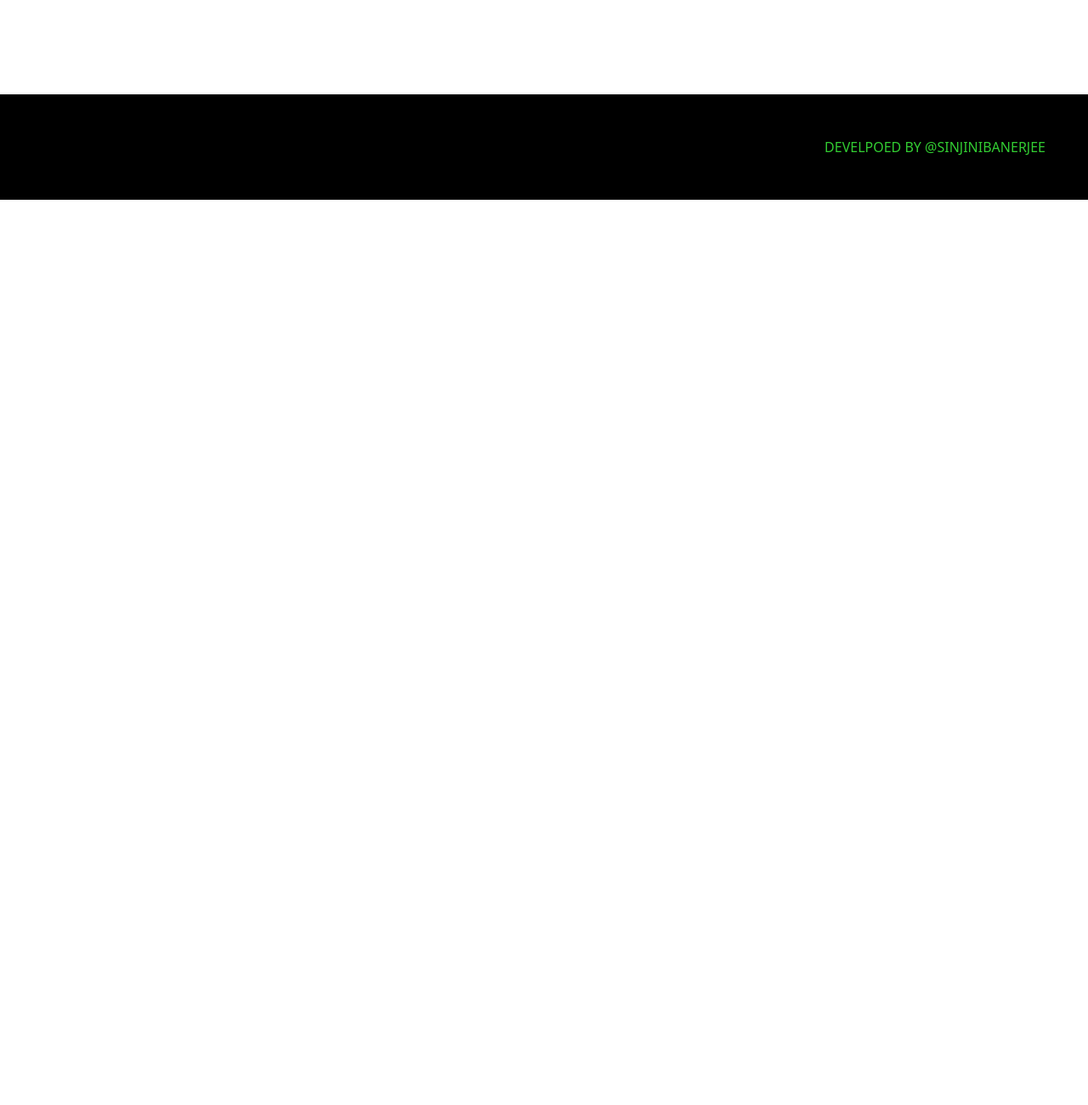
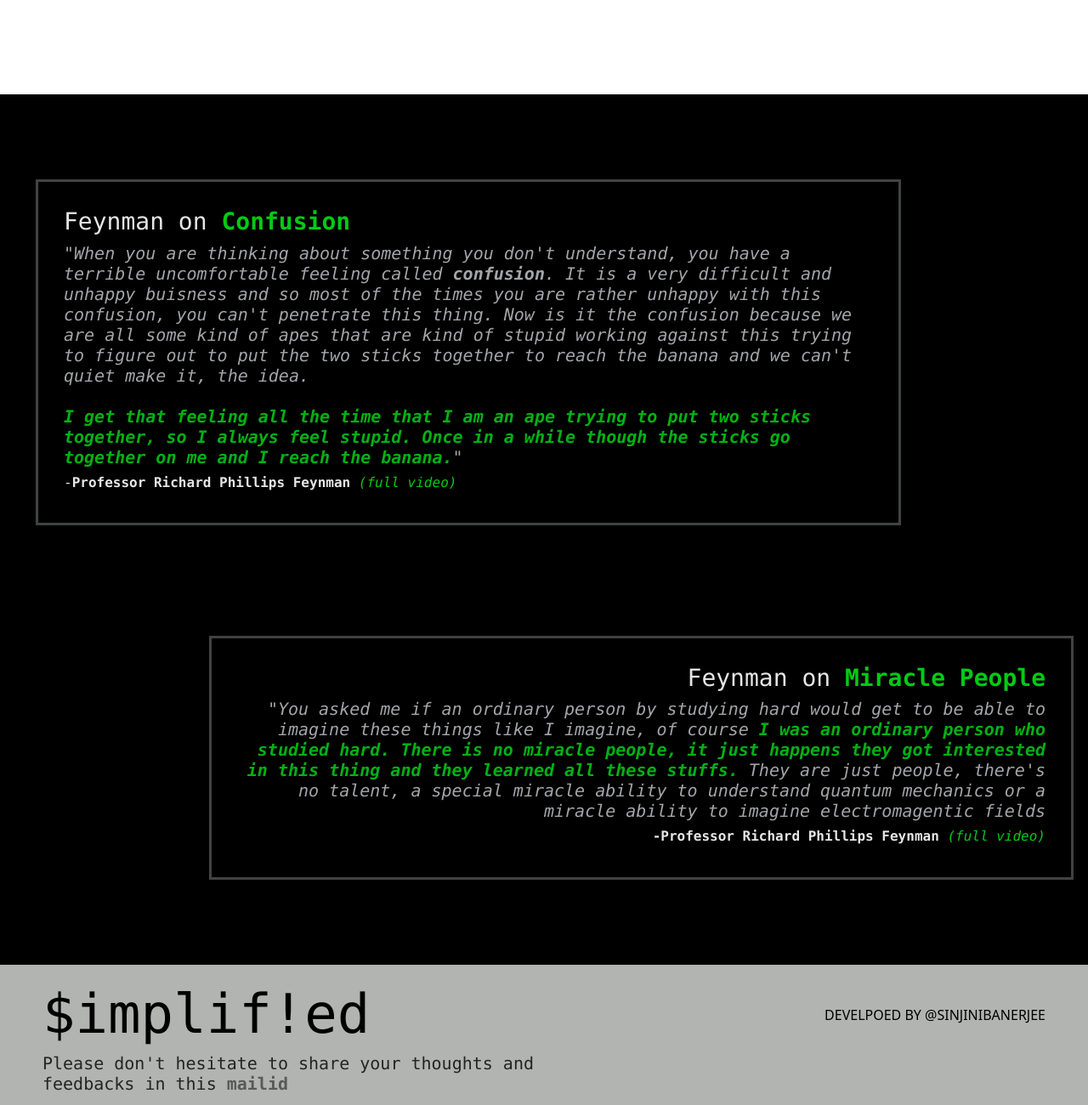
Before and after one commit to JKP1008shine/Simplified_website, a plain HTML site: page index.html in a window 1280 px wide. Shown: the part 889-2189 px from the top of the page at 85% size. Before the commit the page ends 1124 px from the top, so only its background shows below. Drawn offline with nearby package versions, Linux system fonts and the light colour scheme.

Commit message:
Adding footer, required link and quotations by feynman

```diff
--- a/index.html
+++ b/index.html
@@ -44,7 +44,7 @@
 									<!-- <a href="#" class="nav-link">Disclaimer</a> -->
 								</li>
 								<li class="nav-item">
-									<a href="#" class="nav-link">About_Me</a>
+									<a href="https://www.linkedin.com/in/sinjini-banerjee-b9585221a" class="nav-link">About_Me</a>
 								</li>
 							</ul>
 						</div>
@@ -53,22 +53,41 @@
 			</div>
 		</div>
 		<div class="parallax-window" data-parallax="scroll" data-image-src="feyman2.jpg">
-			<div class="heading">
+			<div class="heading top_heading">
 				<h1 class="display-2 content_topic"><b>Welcome to $implif!ed</b></h1>
-				<h6><span class="title_content">This page is a tribute to <span class="prof"><b>Professor Feyman (also in the picture behind)</b></span> whose learning technique has inspired $implif!ed..<br><b> Learn - Teach -- Learn Better</b> is the motive behind this site. We will talk about the complicated topics or <span class="prof"> topics which looks complicated</span> and find a way to learn them <b><span class="prof">easily</span></b> ;-)</span> <br><br><b><span class="hash">#LetsLearnTogether</b></span></h6>
+				<h6><span class="title_content">This page is a tribute to <span class="prof"><b>Professor Feynman (also in the picture behind)</b></span> whose learning technique has inspired $implif!ed..<br><b> Learn - Teach -- Learn Better</b> is the motive behind this site. We will talk about the complicated topics or <span class="prof"> topics which look complicated</span> and find a way to learn them <b><span class="prof">easily</span></b> ;-)</span> <br><br><b><span class="hash">#LetsLearnTogether</b></span></h6>
 			</div>
 		</div>
-		<div class="container">
-			<div class="row content">
-				<div class="col">
-					<!-- <p class="first_content">NETWORKING FOR ALL</p> -->
+
+		<div class="container-fluid quotes">
+			<div class="heading textbox">
+				<div class="col-10 texbox_container">
+					<h3><span class="darkcolour-w">Feynman on </span><b><span class="darkcolour-lg">Confusion</b></span></h3>
+					<h5 class="text-sm-truncate"><i>"When you are thinking about something you don't understand, you have a terrible uncomfortable feeling called <b><i>confusion</i></b>. It is a very difficult and unhappy buisness and so most of the times you are rather unhappy with this confusion, you can't penetrate this thing. Now is it the confusion because we are all some kind of apes that are kind of stupid working against this trying to figure out to put the two sticks together to reach the banana and we can't quiet make it, the idea.<br><br><b><span class="words">I get that feeling all the time that I am an ape trying to put two sticks together, so I always feel stupid. Once in a while though the sticks go together on me and I reach the banana.</span></b>"</i></h5>
+					<h6><span class="darkcolour-w">-<b>Professor Richard Phillips Feynman </b><a href="https://www.youtube.com/watch?v=lytxafTXg6c" class="full-video"><i>(full video)</i></a></span></h6>
 				</div>
 			</div>
 		</div>
+
+		<div class="container-fluid quotes second-quotes">
+			<div class="heading textbox second-textbox">
+				<div class="offset-2 col-10 texbox_container second-texbox_container">
+					<h3><span class="darkcolour-w">Feynman on </span><b><span class="darkcolour-lg">Miracle People</b></span></h3>
+					<h5 class="text-sm-truncate"><i>"You asked me if an ordinary person by studying hard would get to be able to imagine these things like I imagine, of course<b><span class="words"> I was an ordinary person who studied hard. There is no miracle people, it just happens they got interested in this thing and they learned all these stuffs.</span></b> They are just people, there's no talent, a special miracle ability to understand quantum mechanics or a miracle ability to imagine electromagentic fields</i></h5>
+					<h6><span class="darkcolour-w"><b>-Professor Richard Phillips Feynman </b><a href="https://www.youtube.com/watch?v=bAX27XRHMH8&t=121s" class="full-video"><i>(full video)</i></a></span></h6>
+				</div>
+			</div>
+		</div>
+
 		<div class="container-fluid bottom">
 			<div class="row">
+				<div class="col extra_description">
+					<h1 class="display-3 extra_title">$implif!ed</h1>
+					<h5>Please don't hesitate to share your thoughts and feedbacks in this <b><a href="mailto:sinjinibanerjee.official@gmail.com" class="mailid">mailid</a></b></h5>
+				</div>
 				<div class="col name">
-					<a href="https://www.linkedin.com/in/sinjini-banerjee-b9585221a" class="contribution">DEVELPOED BY @SINJINIBANERJEE</a>
+					<h6>DEVELPOED BY @SINJINIBANERJEE</h6>
+
 				</div>
 			</div>
 		</div>
--- a/responsive_simplified_style.css
+++ b/responsive_simplified_style.css
@@ -25,7 +25,10 @@ body{
 	color: limegreen;
 	margin-left: 15px;
 }
+.navbar-brand:hover {
 
+	color: limegreen;
+}
 .navbar-nav{
 
 	margin-right: 45px;
@@ -107,34 +110,8 @@ body{
 	font-size: 20px;
 }
 
-.hash{
-
-	color: white;
-	font-size: 25px;
-}
-
-.bottom{
-
-	color: limegreen;
-	background-color: black;
-}
-
-.name{
-
-	padding-top: 50px;
-	padding-right: 50px;
-	padding-bottom: 50px;
-	text-align: right;
-	color: limegreen;
-}
 
 /*Hover effects in the nav bar*/
-
-.contribution{
-
-	color: limegreen;
-	text-decoration: none !important;
-}
 
 .nav-link:hover {
 
@@ -146,12 +123,120 @@ body{
 
 }
 
-.navbar-brand:hover {
+.textbox{
+
+/*	color: rgba(255, 255, 255, 0.8);*/
+	padding-top: 100px;
+	padding-left: 30px;
+	padding-bottom: 30px;
+	text-align: left;
+	color: rgba(163, 165, 168,1.0);
+}
+
+.texbox_container{
+
+/*	background-color: rgba(163, 165, 168,0.6);*/
+	border: solid rgba(163, 165, 168,0.4) ;
+	padding-left: 30px;
+	padding-right: 30px;
+	padding-top: 30px;
+	padding-bottom: 30px;
+/*	min-width: 45%;*/
+}
+
+.words{
+
+	color: rgba(3, 252, 28,0.7);
+}
+
+.second-textbox{
+
+	text-align: right;
+	padding-bottom: 100px;
+}
+
+.darkcolour-w{
+
+	color: rgba(255, 255, 255, 0.9);
+}
+
+.darkcolour-lg{
+
+	color: rgba(3, 252, 28,0.8);
+}
+
+.full-video{
+
+	color: rgba(3, 252, 28,0.8);
+	text-decoration: none;
+}
+
+.full-video:hover {
+
+	color: rgba(3, 252, 28,0.8);
+	text-decoration: underline;
+}
+
+/*Ending container*/
+
+.hash{
 
 	color: white;
+	font-size: 25px;
+}
+
+.bottom{
+
+/*	margin-top:15px ;*/
+	color: black;
+	background-color: rgba(125, 130, 125, 0.6);
+}
+
+.name{
+
+	padding-top: 50px;
+	padding-right: 50px;
+/*	padding-bottom: 25px;*/
+	text-align: right;
+	color: black;
+}
+
+.contribution {
+
+	color: black;
 }
 
 .contribution:hover {
 
 	color: white;
 }
+
+.extra_title{
+
+
+	color: rgba(0, 0, 0, 1.0);
+	font-family: "Lucida Console",Monaco, monospace ;
+}
+
+.extra_description{
+
+
+	padding-top: 20px;
+	padding-left: 50px;
+	padding-bottom: 5px;
+	text-align: left;
+	color: rgba(0, 0, 0, 0.8);
+	font-family: "Lucida Console",Monaco, monospace ;
+
+}
+
+.mailid{
+
+	color: rgba(0, 0, 0, 0.5);
+	text-decoration: none;
+}
+
+.mailid:hover{
+
+	color: black;
+}
```
